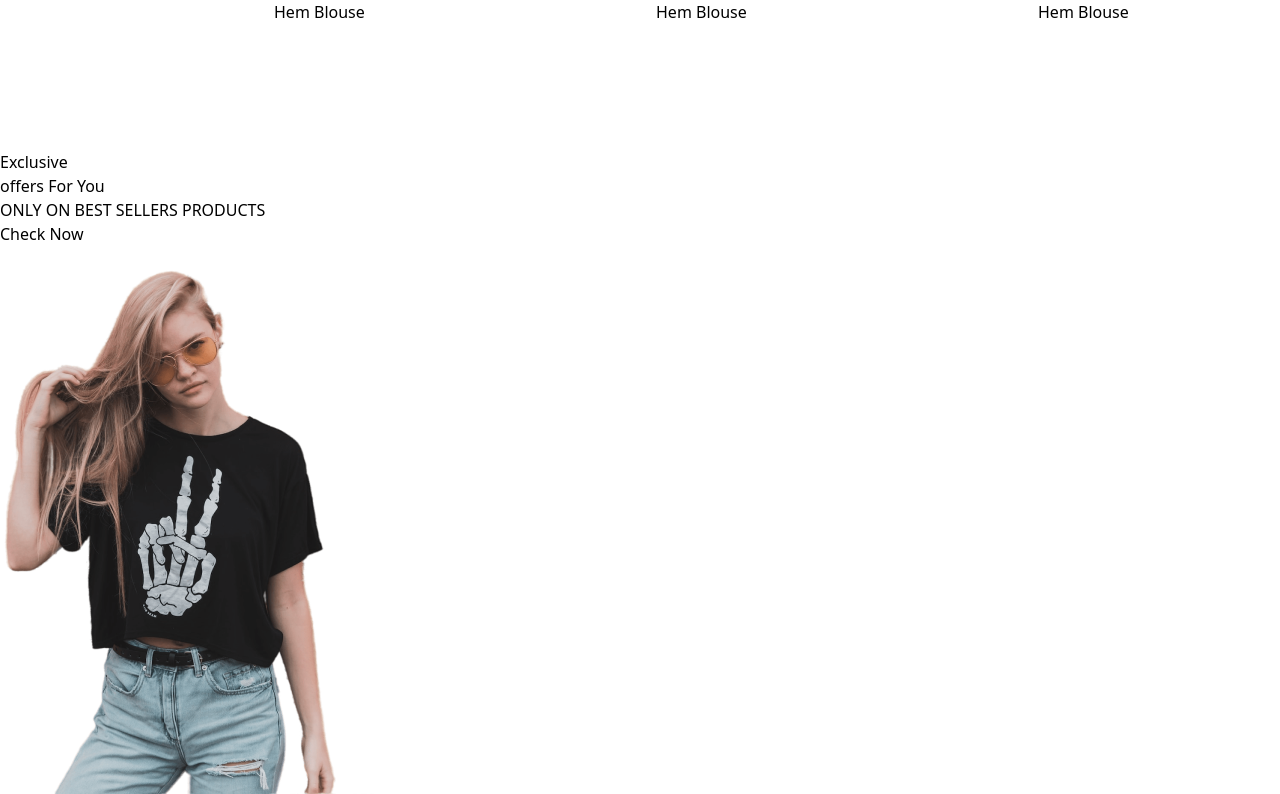
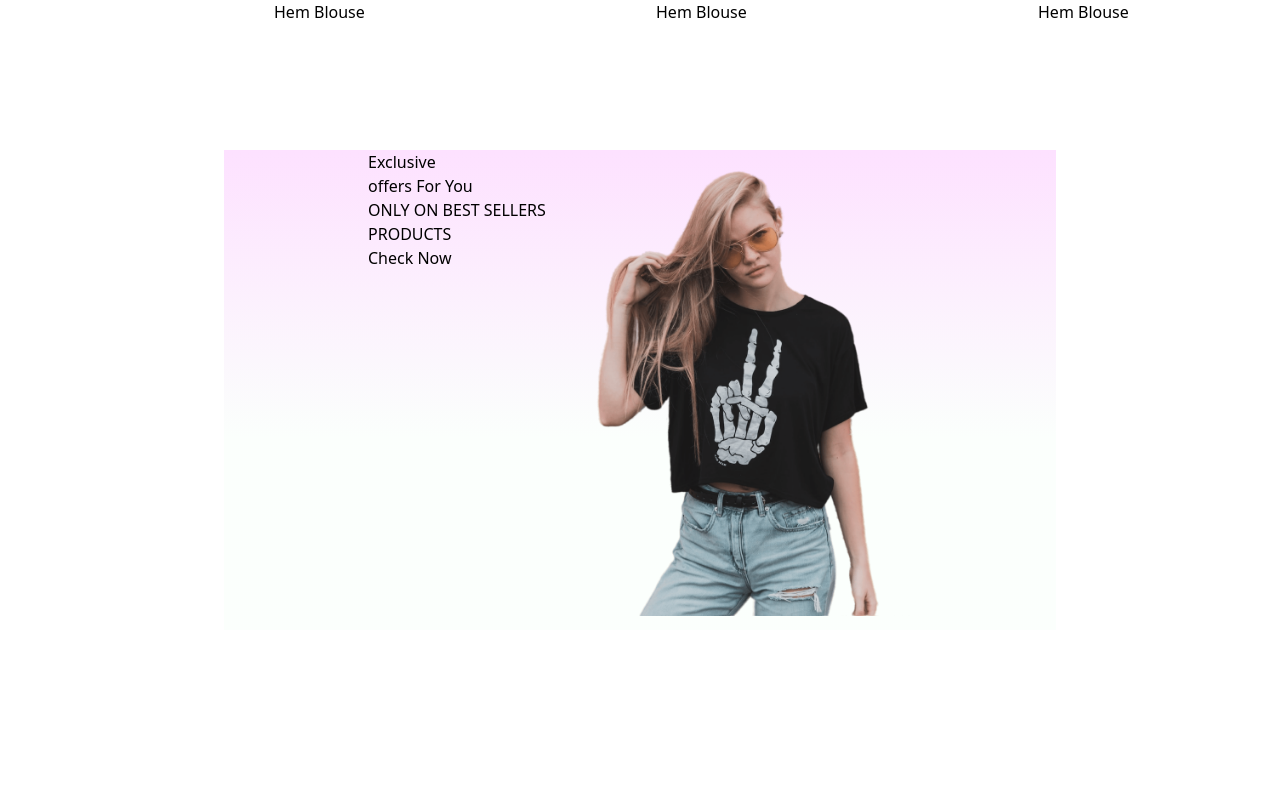
Before and after one commit to mohammadjalizi/Complete-Ecommerce-Website, a React (Vite) app: page / in a window 1280 px wide. Shown: the part 1467-2261 px from the top of the page. Built offline with nearby package versions, Linux system fonts and the light colour scheme.

Commit message:
add  file offers

```diff
--- /dev/null
+++ b/src/oFFers/Offers.css
@@ -0,0 +1,4 @@
+.offers{
+background: linear-gradient(180deg,#fde1ff 0%,#e1ffea22 60%);
+
+}
--- a/src/oFFers/Offers.jsx
+++ b/src/oFFers/Offers.jsx
@@ -1,8 +1,9 @@
 import React from 'react'
 import exclucive_image from '../assets/Assets/exclusive_image.png'
+import  './Offers.css'
 const Offers = () => {
   return (
-    <div className='offers '>
+    <div className='offers  w-[65%] h-[60vh] flex  m-auto pt-0  px-36 mb-[150px]   '>
 <div className="offers-left">
 <h1>Exclusive</h1>
 <h1>offers For You</h1>
```
